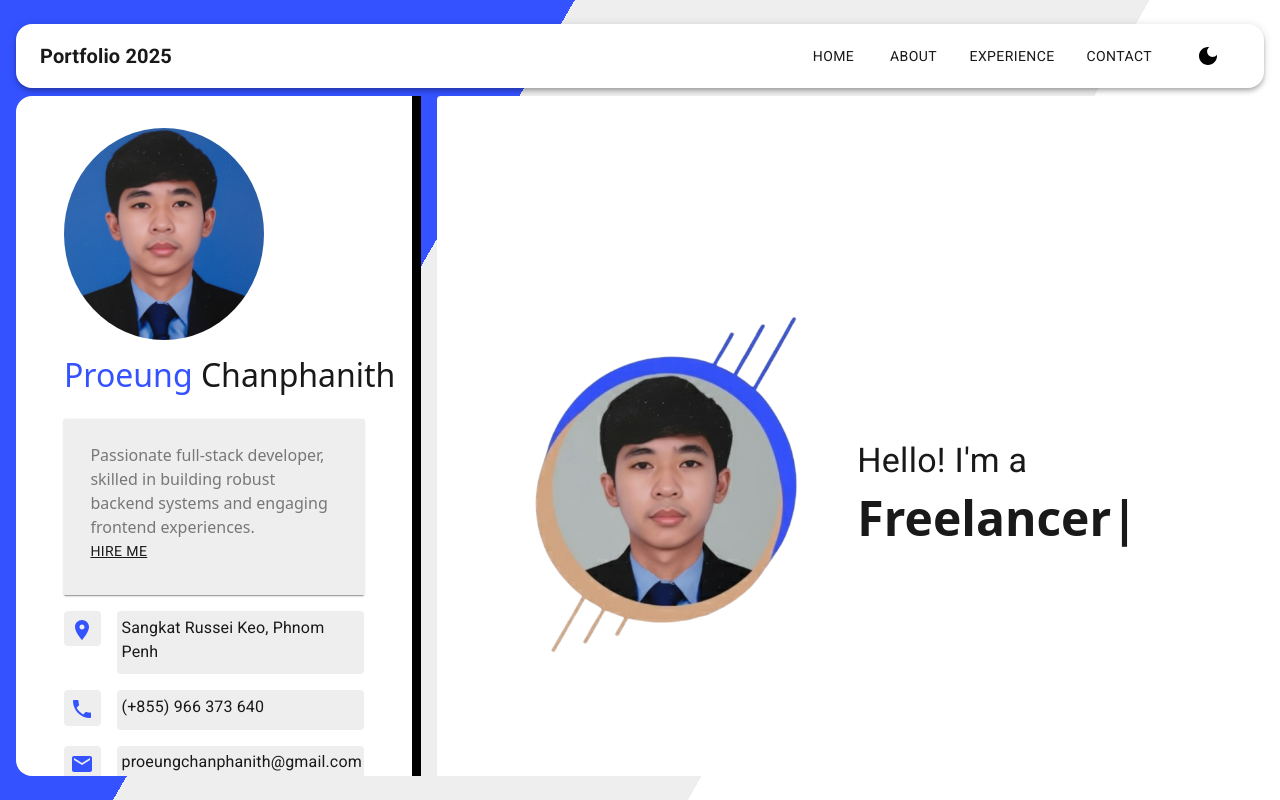
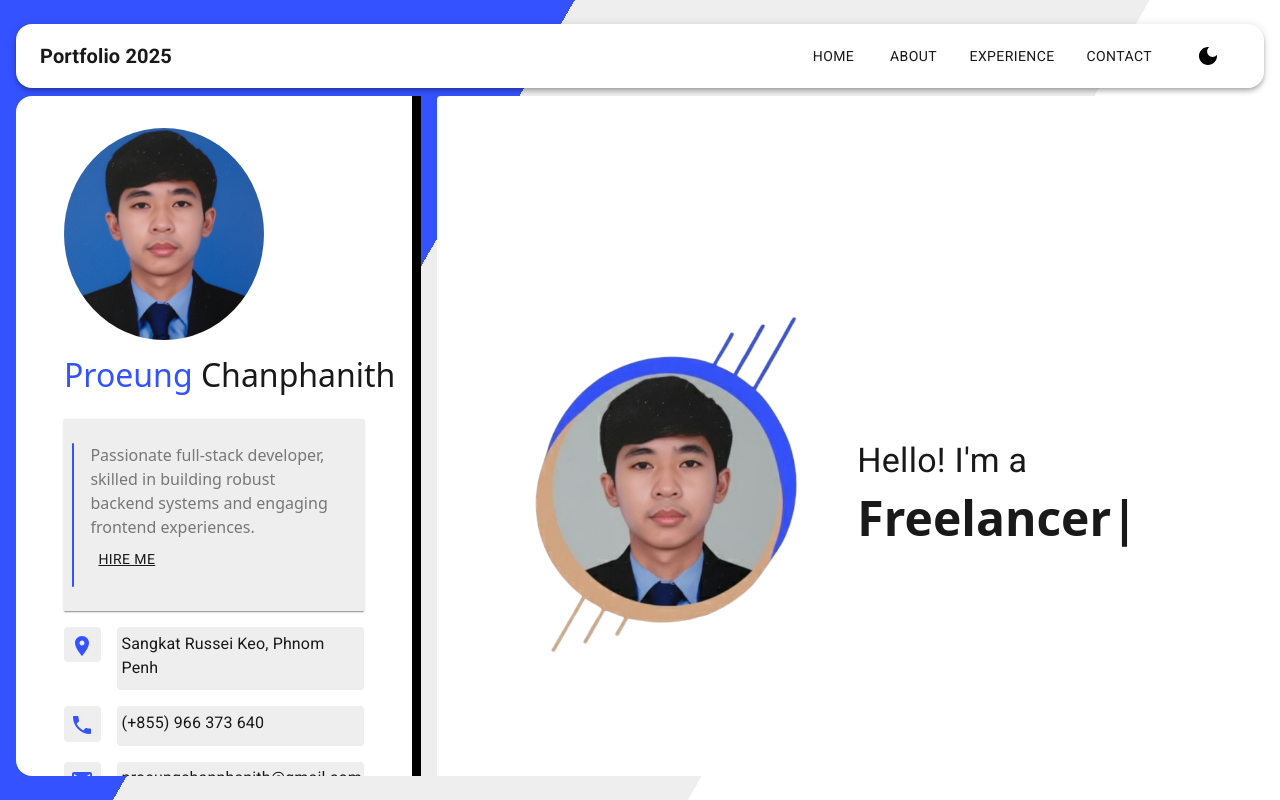
Before and after one commit to Phanithzz/portforlio_react_js, a React (Create React App) app: page / in a window 1280 px wide. Built offline with nearby package versions, Linux system fonts and the light colour scheme.

Commit message:
add style to overview

```diff
--- a/package.json
+++ b/package.json
@@ -58,6 +58,5 @@
     "gh-pages": "^6.3.0",
     "sass-loader": "^16.0.5",
     "vite": "^6.3.5"
-  },
-  "homepage": "https://Phanithzz.github.io/portforlio_react_js"
+  }
 }
--- a/src/components/BlockQuote.js
+++ b/src/components/BlockQuote.js
@@ -66,11 +66,11 @@
           component='a'
           onClick={(e) => { handleNavClick(goTo, e) }}
           sx={{
-            padding: 0,
+            padding: '0.5rem',
             display: 'block',
-            color: isDark ? '#ffffff' : '#191919',
+            color: isDark ? theme.palette.primary.blue : '#191919',
             textDecoration: 'underline',
-            '&:hover': { color: theme.palette.primary.blue },
+            '&:hover': { color: theme.palette.primary.blue, textDecoration: 'underline' },
           }}
         >
           {linkText ?? ""}
--- a/src/pages/overview/OverviewPage.js
+++ b/src/pages/overview/OverviewPage.js
@@ -45,6 +45,7 @@
         width='100%'
         linkText='Hire me'
         goTo='#contact'
+        height='9rem'
         />
         <>
           <Grid2
```
Also changed, not shown: public/index.html (renamed from index.html).
